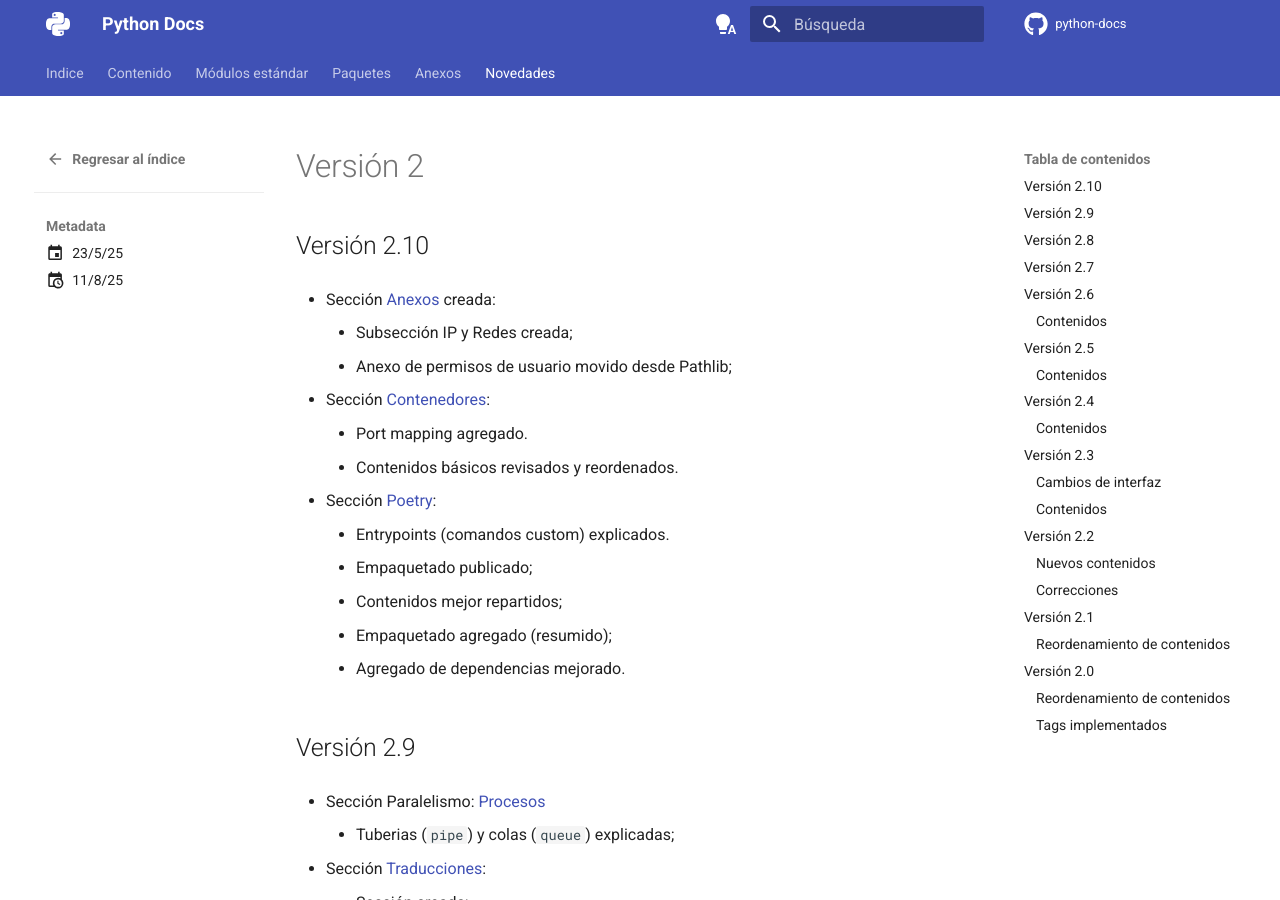
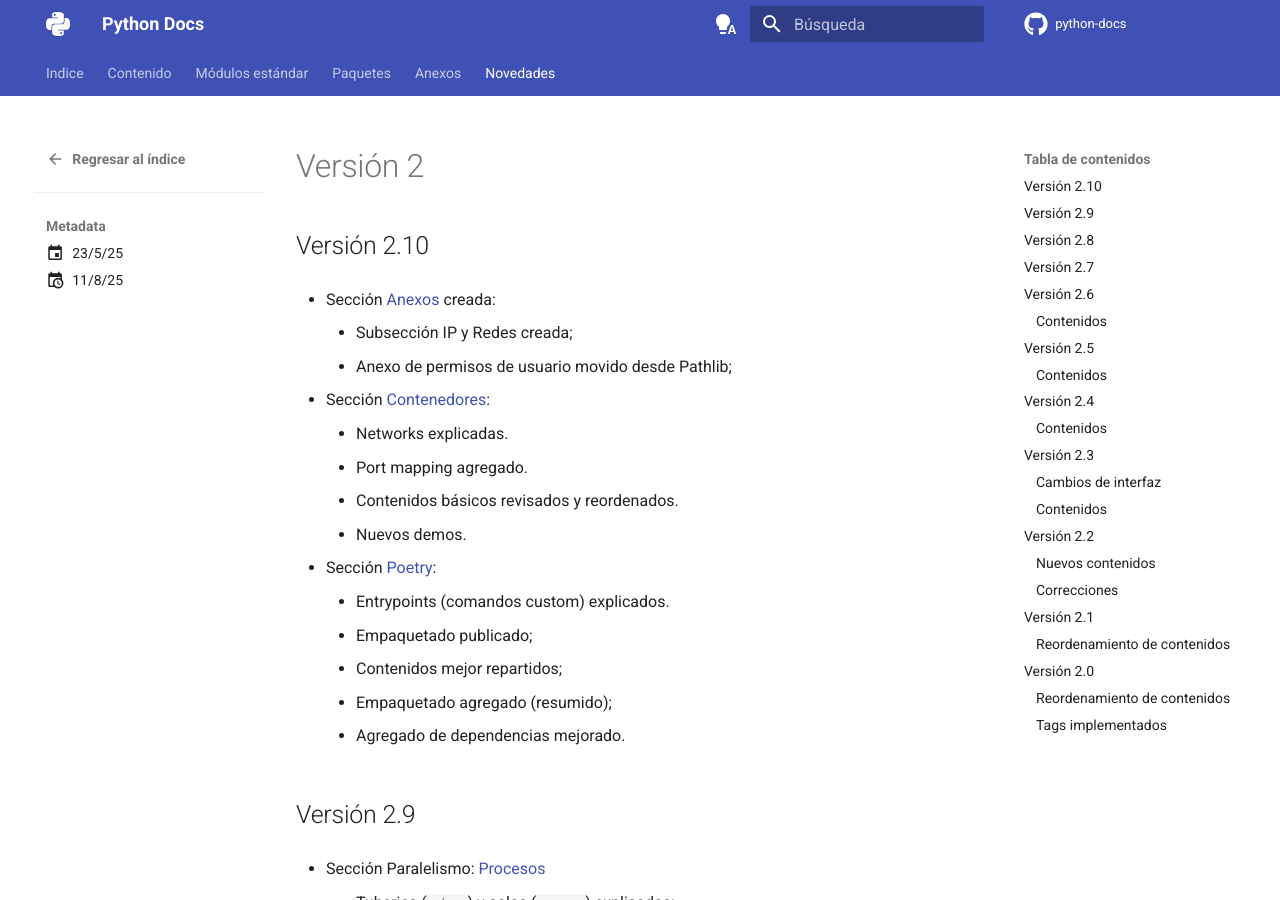
Before and after one commit to alejrot/python-docs, an MkDocs documentation site: the page built from docs/blog/posts/v2.md, in a window 1280 px wide and 900 px high. Built offline with MkDocs 1.6.1 and Material for MkDocs 9.7.7, drawn with Linux system fonts in a browser that asks for light colours; plug-ins that fetch from the network failed and are left out; comment, search, counter and statistics services are not loaded.

Commit message:
Blog retocado

```diff
--- a/docs/blog/posts/v2.md
+++ b/docs/blog/posts/v2.md
@@ -18,8 +18,10 @@
     - Anexo de permisos de usuario movido desde Pathlib;
 
 - Sección [Contenedores](../../contenedores/index.md):
+    - Networks explicadas.
     - Port mapping agregado.
     - Contenidos básicos revisados y reordenados.
+    - Nuevos demos.
 
 - Sección [Poetry](../../entornos/poetry/index.md):
     - Entrypoints (comandos custom) explicados.
```
